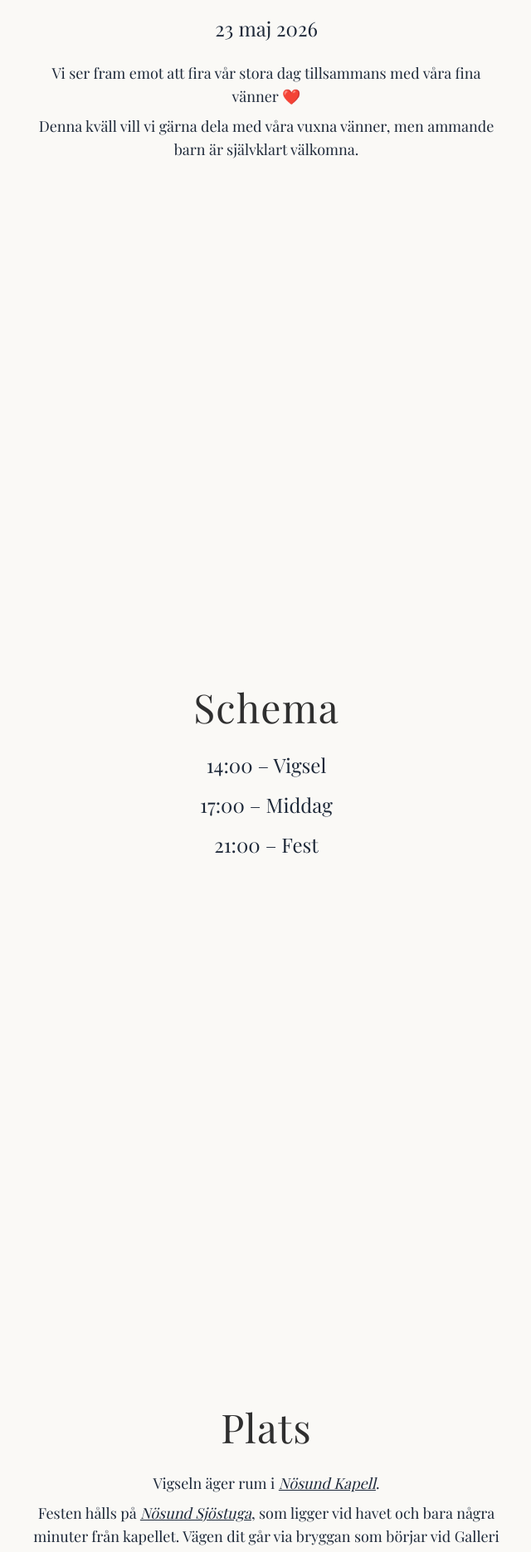
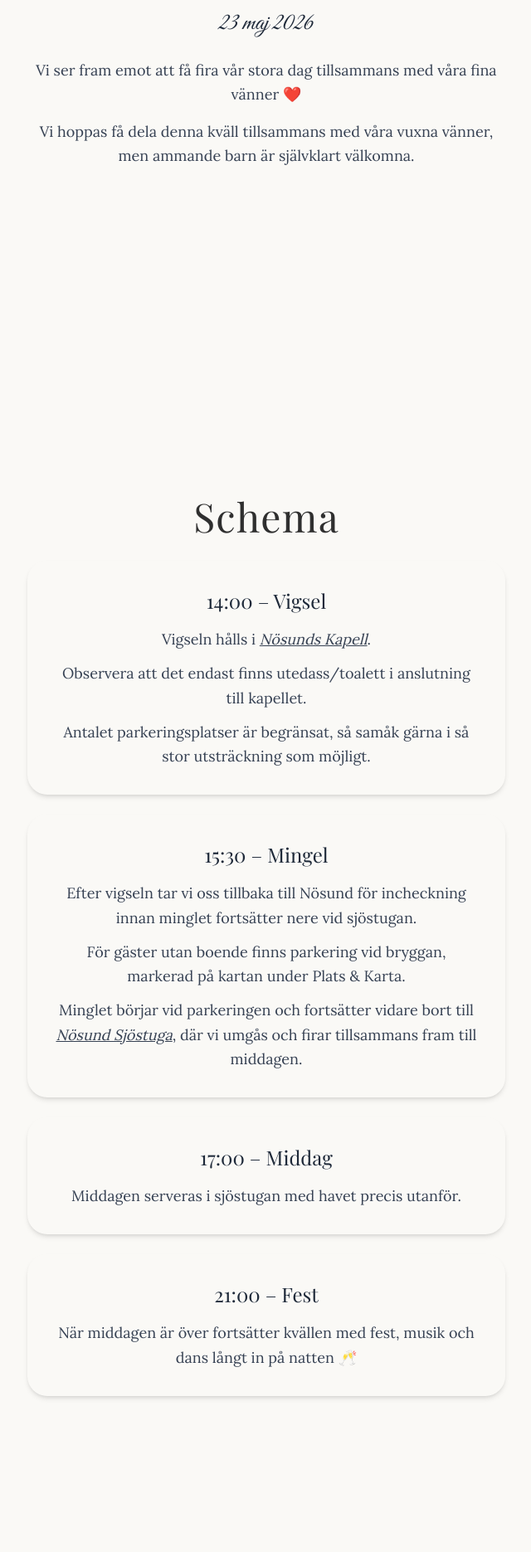
Before and after one commit to Pontushansson7/wedding-app, a Next.js app: page / in a window 1280 px wide. Shown: the part 480-2351 px from the top of the page at 83% size, without its empty margins (319-959 px from the left). Built offline with nearby package versions, Linux system fonts and the light colour scheme.

Commit message:
Updated schedule details and removed Plats due to merged info into schedule instead.

```diff
--- a/src/app/globals.css
+++ b/src/app/globals.css
@@ -1,16 +1,23 @@
-@import url('https://fonts.googleapis.com/css2?family=Great+Vibes&family=Playfair+Display:wght@400;700&family=Lora&display=swap');
 @import 'tailwindcss';
 
 :root {
-  --background: #ffffff;
-  --foreground: #171717;
+  --background: #faf9f6;
+  --foreground: #2f2f2f;
+}
+
+html {
+  scroll-behavior: smooth;
+}
+
+body {
+  background: var(--background);
+  color: var(--foreground);
 }
 
 @theme inline {
-  --color-background: var(--background);
-  --color-foreground: var(--foreground);
-  --font-sans: var(--font-geist-sans);
-  --font-mono: var(--font-geist-mono);
+  --font-script: var(--font-script);
+  --font-serif: var(--font-serif);
+  --font-body: var(--font-body);
 }
 
 @media (prefers-color-scheme: dark) {
@@ -19,10 +26,3 @@
     --foreground: #ededed;
   }
 }
-
-body {
-  background: var(--background);
-  color: var(--foreground);
-  font-family: Arial, Helvetica, sans-serif;
-  scroll-behavior: smooth;
-}
--- a/src/app/layout.tsx
+++ b/src/app/layout.tsx
@@ -7,7 +7,6 @@ export const metadata: Metadata = {
   description: 'Information om vårt bröllop',
 };
 
-// Ladda fonter
 const script = Great_Vibes({
   weight: '400',
   subsets: ['latin'],
--- a/src/app/page.tsx
+++ b/src/app/page.tsx
@@ -1,164 +1,236 @@
 import Navbar from '@/components/Navbar';
 import Section from '@/components/Section';
 import Image from 'next/image';
+
+const headingClass = 'font-[family-name:var(--font-serif)] text-2xl text-secondary-700';
+
+const bodyClass = 'font-[family-name:var(--font-body)] text-lg leading-relaxed text-gray-700';
+
+const linkClass = 'font-medium italic text-primary-700 underline';
 
 export default function Home() {
   return (
     <main className="relative bg-[#FAF9F6] text-[#2F2F2F]">
       <Navbar />
-      <div className="pt-20 space-y-16">
+
+      <div className="space-y-20 pt-20">
         {/* Welcome / Hero */}
         <Section id="welcome" title="Pontus & Amanda">
-          <h2 className="font-serif text-2xl text-secondary-700 mb-6">23 maj 2026</h2>
-          <p className="font-serif text-lg text-gray-800 mb-2">
-            Vi ser fram emot att fira vår stora dag tillsammans med våra fina vänner ❤️
+          <h2 className="mb-6 text-center text-3xl text-secondary-700 font-[family-name:var(--font-script)]">
+            23 maj 2026
+          </h2>
+
+          <div className="space-y-4 text-center">
+            <p className={bodyClass}>
+              Vi ser fram emot att få fira vår stora dag tillsammans med våra fina vänner ❤️
             </p>
-          <p className="font-serif text-lg text-gray-800">
-            Denna kväll vill vi gärna dela med våra vuxna vänner, men ammande barn är självklart
-            välkomna.
+
+            <p className={bodyClass}>
+              Vi hoppas få dela denna kväll tillsammans med våra vuxna vänner, men ammande barn är
+              självklart välkomna.
             </p>
+          </div>
         </Section>
 
         {/* Schema */}
         <Section id="schedule" title="Schema">
-          <ul className="space-y-4">
-            <li className="font-serif text-2xl text-secondary-700">14:00 – Vigsel</li>
-            <li className="font-serif text-2xl text-secondary-700">17:00 – Middag</li>
-            <li className="font-serif text-2xl text-secondary-700">21:00 – Fest</li>
-          </ul>
-        </Section>
+          <div className="space-y-6">
+            <div className="rounded-3xl bg-primary-50/70 p-6 shadow-md md:p-8">
+              <h3 className={headingClass}>14:00 – Vigsel</h3>
 
-        {/* Plats */}
-        <Section id="location" title="Plats">
-          <p className="font-serif text-lg text-gray-800 mb-2">
-            Vigseln äger rum i{' '}
+              <div className={`mt-4 space-y-3 ${bodyClass}`}>
+                <p>
+                  Vigseln hålls i{' '}
                   <a
                     href="https://www.google.com/maps/place/N%C3%B6sunds+kapell/@58.1121434,11.5213828,17z/data=!4m6!3m5!1s0x46459df08b736d8d:0xbe591684fcf7f12e!8m2!3d58.1121434!4d11.5239577!16s%2Fg%2F11f_zymw9n?entry=ttu&g_ep=EgoyMDI2MDMxNS4wIKXMDSoASAFQAw%3D%3D"
                     target="_blank"
                     rel="noopener noreferrer"
-              className="font-medium italic text-primary-700 underline"
+                    className={linkClass}
                   >
-              Nösund Kapell
+                    Nösunds Kapell
                   </a>
                   .
                 </p>
-          <p className="font-serif text-lg text-gray-800">
-            Festen hålls på{' '}
+
+                <p>Observera att det endast finns utedass/toalett i anslutning till kapellet.</p>
+
+                <p>
+                  Antalet parkeringsplatser är begränsat, så samåk gärna i så stor utsträckning som
+                  möjligt.
+                </p>
+              </div>
+            </div>
+
+            <div className="rounded-3xl bg-primary-50/70 p-6 shadow-md md:p-8">
+              <h3 className={headingClass}>15:30 – Mingel</h3>
+
+              <div className={`mt-4 space-y-3 ${bodyClass}`}>
+                <p>
+                  Efter vigseln tar vi oss tillbaka till Nösund för incheckning innan minglet
+                  fortsätter nere vid sjöstugan.
+                </p>
+
+                <p>
+                  För gäster utan boende finns parkering vid bryggan, markerad på kartan under Plats
+                  & Karta.
+                </p>
+
+                <p>
+                  Minglet börjar vid parkeringen och fortsätter vidare bort till{' '}
                   <a
                     href="https://maps.app.goo.gl/7yZZfpFwa4Ygseow7"
                     target="_blank"
                     rel="noopener noreferrer"
-              className="font-medium italic text-primary-700 underline"
+                    className={linkClass}
                   >
                     Nösund Sjöstuga
                   </a>
-            , som ligger vid havet och bara några minuter från kapellet. Vägen dit går via bryggan
-            som börjar vid <span className="font-medium">Galleri Tärnan</span>.
+                  , där vi umgås och firar tillsammans fram till middagen.
                 </p>
+              </div>
+            </div>
+
+            <div className="rounded-3xl bg-primary-50/70 p-6 shadow-md md:p-8">
+              <h3 className={headingClass}>17:00 – Middag</h3>
+
+              <div className={`mt-4 ${bodyClass}`}>
+                <p>Middagen serveras i sjöstugan med havet precis utanför.</p>
+              </div>
+            </div>
+
+            <div className="rounded-3xl bg-primary-50/70 p-6 shadow-md md:p-8">
+              <h3 className={headingClass}>21:00 – Fest</h3>
+
+              <div className={`mt-4 ${bodyClass}`}>
+                <p>
+                  När middagen är över fortsätter kvällen med fest, musik och dans långt in på
+                  natten 🥂
+                </p>
+              </div>
+            </div>
+          </div>
+        </Section>
+
+        {/* Plats & Karta */}
+        <Section id="location_description" title="Plats & Karta">
+          <div className="space-y-4 text-center">
+            <p className={`${bodyClass} mx-auto max-w-2xl`}>
+              På kartan hittar du vägen till både vigseln och festen, samt parkering. Det är cirka
+              1,5 km mellan vigselplatsen och festlokalen.
+            </p>
+
+            <p className={`${bodyClass} mx-auto max-w-2xl`}>
+              För dig som bor på Nösundsgården finns egen parkering tillgänglig direkt vid boendet.
+            </p>
+          </div>
+
+          <div className="mt-8 flex justify-center md:mt-10">
+            <Image
+              src="/map.png"
+              alt="Plats & Karta"
+              width={800}
+              height={600}
+              className="h-auto w-full max-w-md rounded-2xl shadow-xl md:max-w-lg lg:max-w-xl"
+            />
+          </div>
+        </Section>
+
+        {/* Boende */}
+        <Section id="accommodation" title="Boende">
+          <div className="space-y-4">
+            <p className={bodyClass}>
+              Vi har preliminärbokat rum på Nösundsgården från fredag 22/5 till söndag 24/5. Här
+              finns både hotellrum och enklare vandrarhemsrum, och du väljer själv om du vill boka
+              en eller två nätter.
+            </p>
+
+            <p className={bodyClass}>Tidig incheckning är möjlig från kl. 13.00.</p>
+
+            <p className={bodyClass}>
+              Sista dagen för bokning är <span className="font-semibold">1 februari</span>. Bokning
+              sker genom att ange <span className="italic text-primary-700">Pontus</span> eller{' '}
+              <span className="italic text-primary-700">Amanda</span>s namn via:
+            </p>
+
+            <div className={`${bodyClass} space-y-2 pt-2`}>
+              <div>
+                <span className="font-semibold">Mail: </span>
+
+                <a href="mailto:ng@nosundsgarden.se" className={linkClass}>
+                  ng@nosundsgarden.se
+                </a>
+              </div>
+
+              <div>
+                <span className="font-semibold">Telefon: </span>
+
+                <span className="italic">0304-20999</span>
+              </div>
+
+              <div>
+                <span className="font-semibold">Mobil (om telefon inte svarar): </span>
+
+                <span className="italic">070-522 02 85</span>
+              </div>
+            </div>
+
+            <p className={`${bodyClass} pt-2`}>
+              Andra alternativ i närheten är Nösund Havshotell (bokningsbart från november) samt via
+              tjänster som Airbnb.
+            </p>
+          </div>
         </Section>
 
         {/* Toastpar */}
         <Section id="toastcouple" title="Toastpar">
-          <p className="font-serif text-lg text-gray-800">
-            Vill du hålla tal eller överraska med något under middagen? Hör gärna av dig till vårt
-            toastpar <span className="font-medium italic text-primary-700">Rebecca</span> och{' '}
-            <span className="font-medium italic text-primary-700">Tobias</span>.
+          <div className="space-y-4">
+            <p className={bodyClass}>
+              Vill du hålla tal eller planerar någon annan överraskning under middagen? Hör gärna av
+              dig till vårt toastpar <span className="italic text-primary-700">Rebecca</span> och{' '}
+              <span className="italic text-primary-700">Tobias</span>.
             </p>
 
-          <p className="mt-4 font-serif text-lg text-gray-800">
-            De nås på <span className="font-medium italic">073-680 88 02</span>.
+            <p className={bodyClass}>
+              De nås på <span className="italic">073-680 88 02</span>.
             </p>
-        </Section>
-
-        {/* Boende */}
-        <Section id="accommodation" title="Boende">
-          <p className="font-serif text-lg text-gray-800 mb-4">
-            Vi har preliminärbokat rum på Nösundsgården från fredag 22/5 till söndag 24/5. Här finns
-            både hotellrum och enklare vandrarhemsrum, och du väljer själv om du vill boka en eller
-            två nätter. Tidig incheckning är möjlig från kl. 13.00.
-          </p>
-          <p className="font-serif text-lg text-gray-800 mb-4">
-            Sista dagen för bokning är <span className="font-semibold">1 februari</span>. Bokning
-            sker genom att ange <span className="font-medium italic text-primary-700">Pontus</span>{' '}
-            eller <span className="font-medium italic text-primary-700">Amanda</span>s namn via:
-          </p>
-
-          <div className="font-serif text-lg text-gray-800 space-y-2 mb-6">
-            <div>
-              <span className="font-semibold">Mail: </span>
-              <a href="mailto:ng@nosundsgarden.se" className="font-medium italic text-primary-700">
-                ng@nosundsgarden.se
-              </a>
-            </div>
-            <div>
-              <span className="font-semibold">Telefon: </span>
-              <span className="font-medium italic">0304-20999</span>
-            </div>
-            <div>
-              <span className="font-semibold">Mobil (om telefon inte svarar): </span>
-              <span className="font-medium italic">070-522 02 85</span>
-            </div>
-          </div>
-
-          <p className="font-serif text-lg text-gray-800">
-            Andra alternativ i närheten är Nösund Havshotell (bokningsbart från november) samt via
-            tjänster som Airbnb.
-          </p>
-        </Section>
-
-        {/* Platsbeskrivning */}
-        <Section id="location_description" title="Platsbeskrivning">
-          <p className="font-serif text-lg text-gray-800 max-w-2xl mx-auto text-center">
-            På kartan hittar du vägen till både vigseln och festen, samt parkering. Det är cirka 1,5
-            km mellan vigselplatsen och festlokalen.
-          </p>
-
-          <p className="font-serif text-lg text-gray-800 max-w-2xl mx-auto text-center">
-            För dig som bor på Nösundsgården finns egen parkering tillgänglig direkt vid boendet.
-          </p>
-
-          <div className="flex justify-center mt-8 md:mt-10">
-            <Image
-              src="/map.png"
-              alt="Platsbeskrivning"
-              width={800}
-              height={600}
-              className="w-full max-w-md md:max-w-lg lg:max-w-xl h-auto rounded-2xl shadow-xl"
-            />
           </div>
         </Section>
 
         {/* Gåva */}
         <Section id="gift" title="Gåva">
-          <p className="font-serif text-lg text-gray-800">
+          <div className="space-y-4">
+            <p className={bodyClass}>
               Er närvaro betyder mer för oss än något annat, och det finns inga förväntningar på
               gåvor.
             </p>
 
-          <p className="mt-4 font-serif text-lg text-gray-800">
-            För den som ändå vill ge något, blir vi väldigt glada för en gåva till vår bröllopsresa
-            och framtida äventyr tillsammans.
+            <p className={bodyClass}>
+              För den som ändå önskar ge en gåva blir vi väldigt glada för ett bidrag till vår
+              bröllopsresa och framtida äventyr tillsammans.
             </p>
 
-          <p className="mt-4 font-serif text-lg text-gray-800">
+            <p className={bodyClass}>
               Gåvan kan swishas till{' '}
-            <span className="font-medium italic text-primary-700">Tobias Gremalm Vouros</span> på{' '}
-            <span className="font-medium italic">070-279 34 71</span>.
+              <span className="italic text-primary-700">Tobias Gremalm Vouros</span> på{' '}
+              <span className="italic">070-279 34 71</span>.
             </p>
+          </div>
         </Section>
 
         {/* OSA */}
         <Section id="rsvp" title="OSA">
-          <p className="font-serif text-lg text-gray-800 mb-2">
-            O.s.a senast{' '}
-            <span className="font-serif font-semibold text-secondary-700">1 mars </span>
-            till <span className="font-medium italic text-primary-700">Amanda</span> på{' '}
-            <span className="font-medium italic">070-043 73 26</span>.
+          <div className="space-y-4">
+            <p className={bodyClass}>
+              O.s.a senast <span className="font-semibold text-secondary-700">1 mars</span> till{' '}
+              <span className="italic text-primary-700">Amanda</span> på{' '}
+              <span className="italic">070-043 73 26</span>.
             </p>
-          <p className="font-serif text-lg text-gray-800">
-            Hör gärna av dig i samband med anmälan om du har någon allergi eller behöver specialkost
-            😀🥂
+
+            <p className={bodyClass}>
+              Hör gärna av dig i samband med anmälan om du har någon allergi eller behöver
+              specialkost 😀🥂
             </p>
+          </div>
         </Section>
       </div>
     </main>
--- a/src/components/Navbar.tsx
+++ b/src/components/Navbar.tsx
@@ -17,10 +17,9 @@ export default function Navbar() {
   const sections = [
     { id: 'welcome', label: 'Välkommen' },
     { id: 'schedule', label: 'Schema' },
-    { id: 'location', label: 'Plats' },
+    { id: 'location_description', label: 'Plats & Karta' },
+    { id: 'accommodation', label: 'Boende' },
     { id: 'toastcouple', label: 'Toastpar' },
-    { id: 'accommodation', label: 'Boende' },
-    { id: 'location_description', label: 'Platsbeskrivning' },
     { id: 'gift', label: 'Gåva' },
     { id: 'rsvp', label: 'OSA' },
   ];
```
Lines whose indentation alone changed are shown as unchanged.
